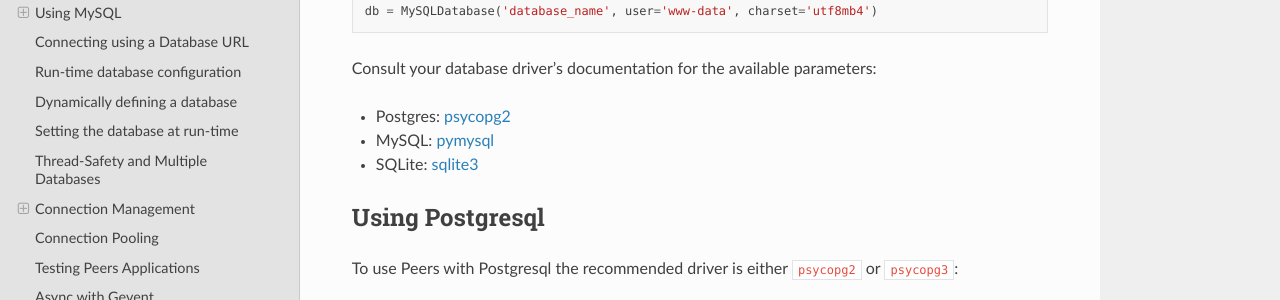
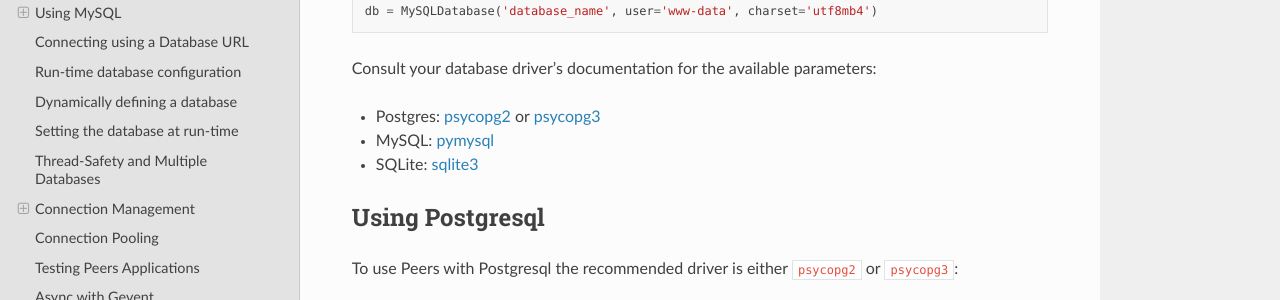
Before and after one commit to Star-DreamDev/myPeers, a Sphinx documentation site: the page built from docs/peers/database.rst, in a window 1280 px wide and 900 px high, scrolled down 1578 px. Shown: the part 151-451 px from the top of the window. Built offline with Sphinx 7.4.7 and the Read the Docs theme 2.0.0, drawn with Linux system fonts in a browser that asks for light colours; the version number could not be read and is left out.

Commit message:
Fix missing link
[skip ci]

```diff
--- a/docs/peers/database.rst
+++ b/docs/peers/database.rst
@@ -88,6 +88,7 @@
 Consult your database driver's documentation for the available parameters:
 
 * Postgres: `psycopg2 <https://www.psycopg.org/docs/module.html#psycopg2.connect>`_
+  or `psycopg3 <https://www.psycopg.org/psycopg3/docs/api/module.html#psycopg.connect>`_
 * MySQL: `pymysql <https://github.com/PyMySQL/PyMySQL/blob/f08f01fe8a59e8acfb5f5add4a8fe874bec2a196/pymysql/connections.py#L494-L513>`_
 * SQLite: `sqlite3 <https://docs.python.org/3/library/sqlite3.html#sqlite3.connect>`_
 
```
